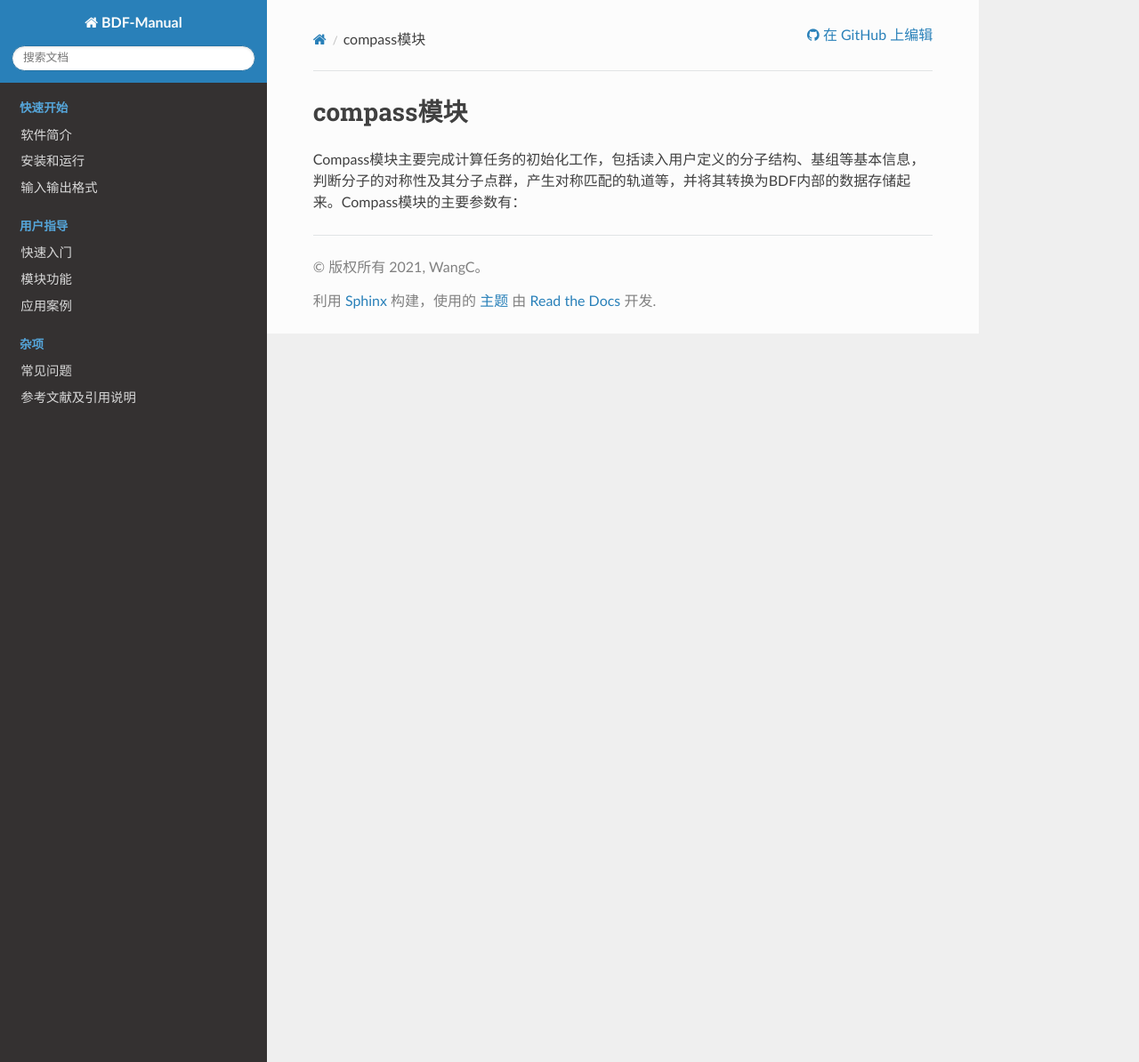
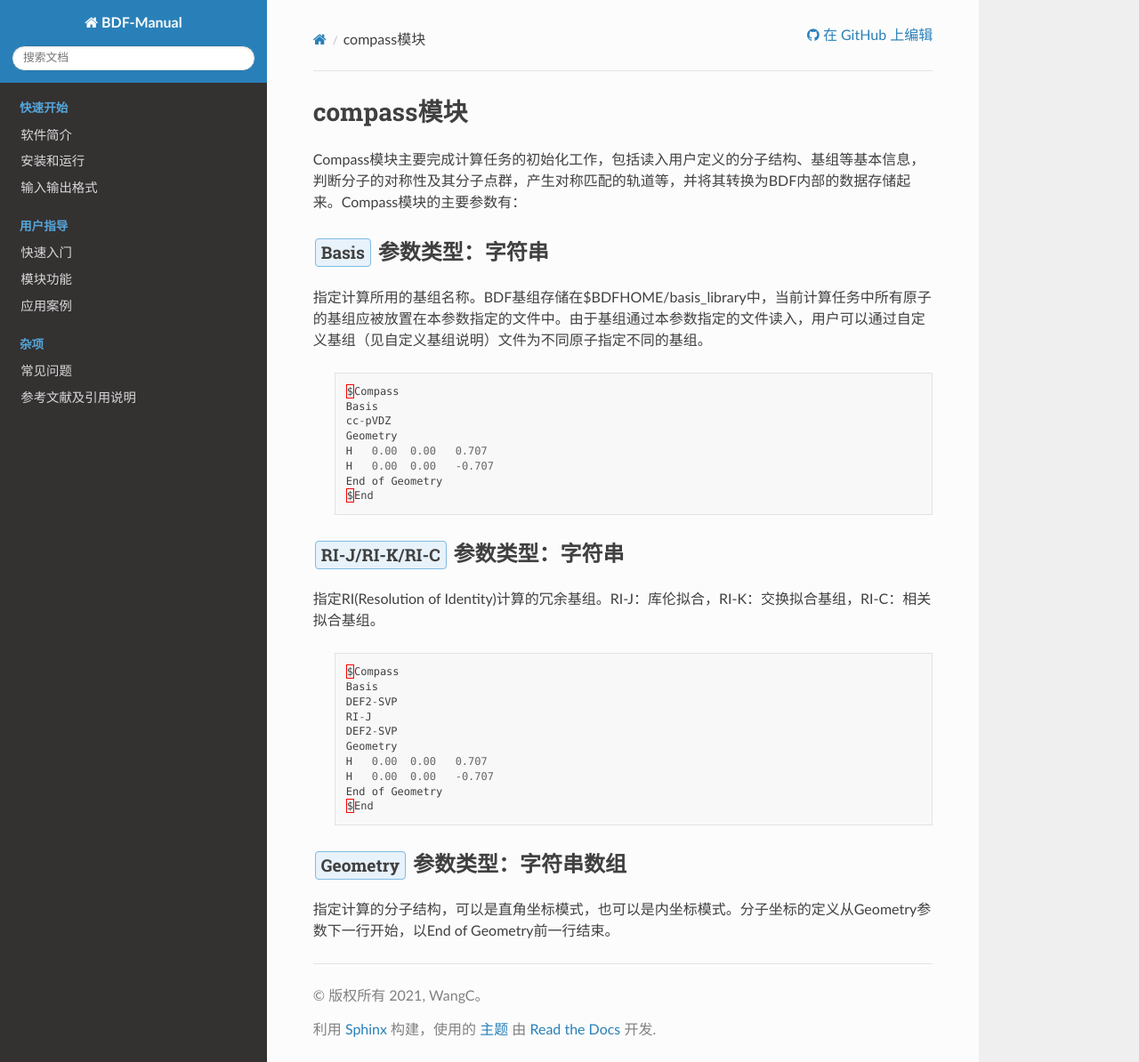
Before and after one commit to BDF-manual-maintenance/BDF-Manual, a Sphinx documentation site: the page built from source/module/compass.rst, in a window 1280 px wide and 1194 px high. Shown: the whole window at 89% size. Built offline with Sphinx 7.4.7 and the Read the Docs theme 2.0.0, drawn with Linux system fonts in a browser that asks for light colours; pages that are not in the unit, such as notebooks, are missing from menus.

Commit message:
Update compass.rst

```diff
--- a/source/module/compass.rst
+++ b/source/module/compass.rst
@@ -1,3 +1,39 @@
 compass模块
 ================================================
 Compass模块主要完成计算任务的初始化工作，包括读入用户定义的分子结构、基组等基本信息，判断分子的对称性及其分子点群，产生对称匹配的轨道等，并将其转换为BDF内部的数据存储起来。Compass模块的主要参数有：
+
+:guilabel:`Basis` 参数类型：字符串
+----------------------------------------------
+指定计算所用的基组名称。BDF基组存储在$BDFHOME/basis_library中，当前计算任务中所有原子的基组应被放置在本参数指定的文件中。由于基组通过本参数指定的文件读入，用户可以通过自定义基组（见自定义基组说明）文件为不同原子指定不同的基组。
+
+ .. code-block:: python
+
+     $Compass
+     Basis
+     cc-pVDZ
+     Geometry
+     H   0.00  0.00   0.707
+     H   0.00  0.00   -0.707
+     End of Geometry
+     $End
+
+:guilabel:`RI-J/RI-K/RI-C` 参数类型：字符串
+---------------------------------------------
+指定RI(Resolution of Identity)计算的冗余基组。RI-J：库伦拟合，RI-K：交换拟合基组，RI-C：相关拟合基组。
+
+ .. code-block:: python
+
+     $Compass
+     Basis
+     DEF2-SVP
+     RI-J
+     DEF2-SVP
+     Geometry
+     H   0.00  0.00   0.707
+     H   0.00  0.00   -0.707
+     End of Geometry
+     $End
+
+:guilabel:`Geometry` 参数类型：字符串数组
+---------------------------------------------
+指定计算的分子结构，可以是直角坐标模式，也可以是内坐标模式。分子坐标的定义从Geometry参数下一行开始，以End of Geometry前一行结束。
```
